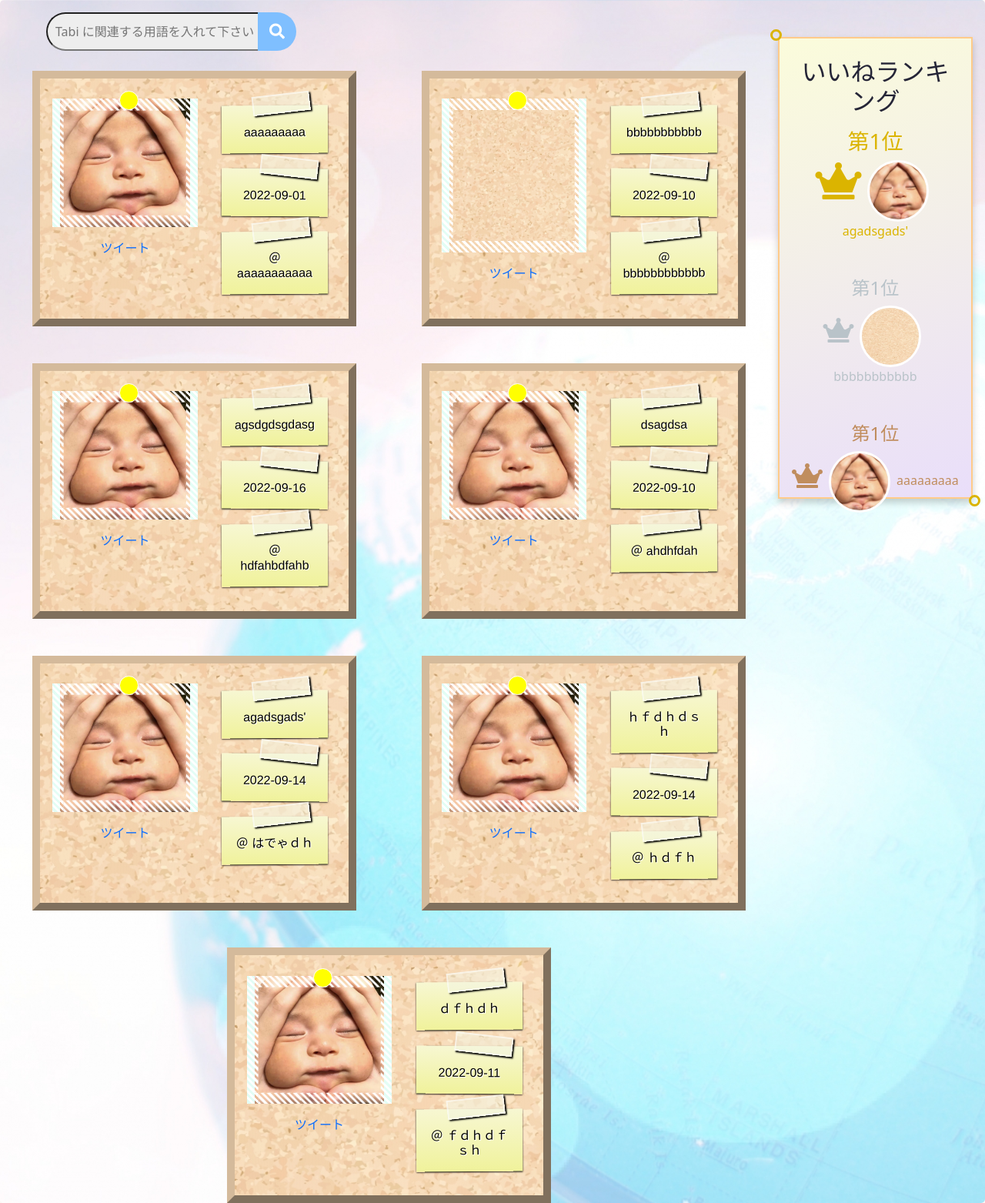
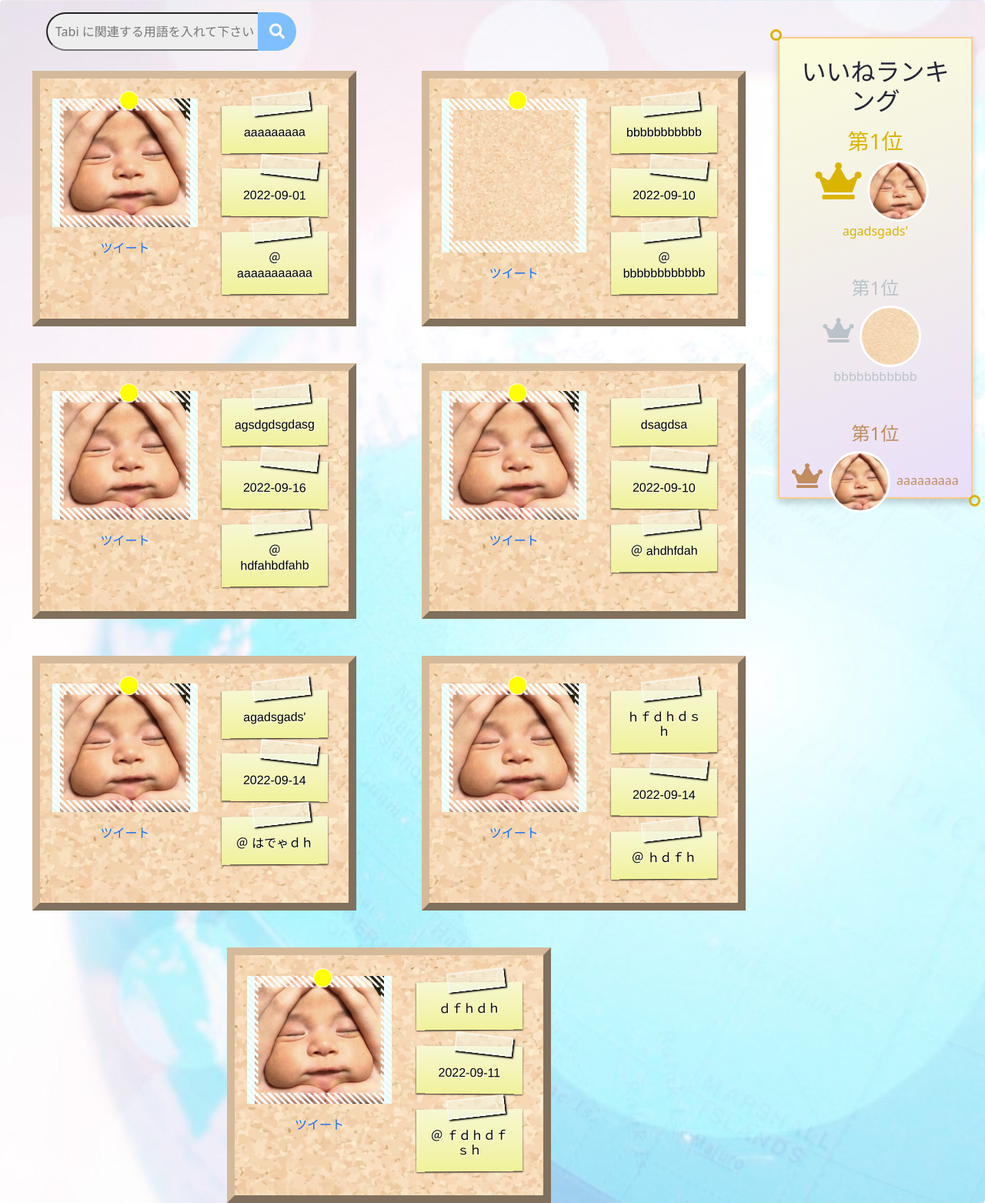
Before and after one commit to KeNtaMiyata/ShareTabi, a Flask app: page /travels in a window 1280 px wide. Shown: the part 72-1635 px from the top of the page at 77% size. Run offline with Flask 2, Linux system fonts and the light colour scheme; a user stored in the database is signed in; data comes from the database, SQL or seed files in the repository; parts of the project's set-up code (start-up, migrations or seed data) failed here and were passed over; some libraries are stand-ins or nearby versions.

Commit message:
[edit] travels back image

```diff
--- a/static/stylesheet/travels.css
+++ b/static/stylesheet/travels.css
@@ -23,7 +23,7 @@ a{
     height: auto;
     border-radius: 5px;
     box-shadow: 0 9px 50px hsla(20, 67%, 75%, 0.31);
-    background-image: url(../images/back/world.jpg);
+    background-image: url(../images/back/world_b.jpg);
     background-size: cover;
     background-position: center;
 }
```
Also changed, not shown: static/images/back/world_b.jpg (added).
